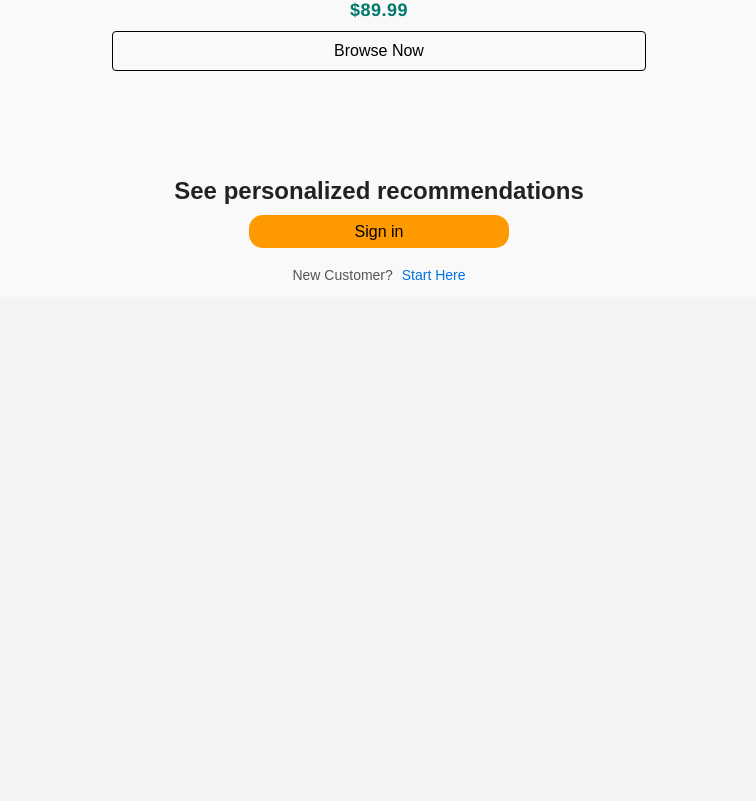
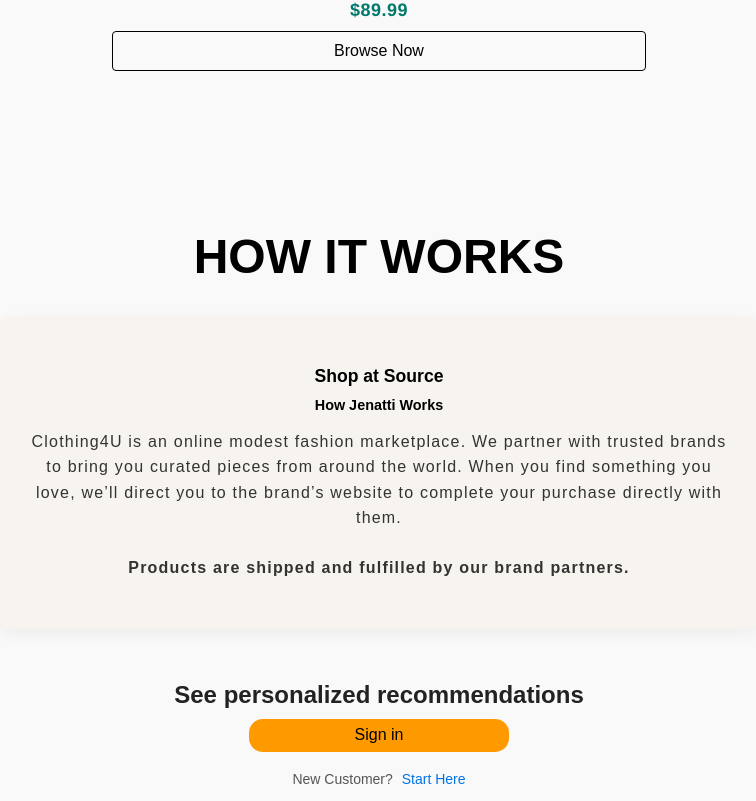
Before and after one commit to interns25sws/OS, a React (Vite) app in the folder frontend/: page / in a window 1280 px wide. Shown: the part 6798-7599 px from the top of the page, without its empty margins (261-1017 px from the left). Before the commit the page ends 7095 px from the top, so only its background shows below. Built offline with nearby package versions, Linux system fonts and the light colour scheme.

Commit message:
Auto-commit

```diff
--- a/frontend/src/App.jsx
+++ b/frontend/src/App.jsx
@@ -11,6 +11,7 @@
 import UserLogin from "./Pages/UserLogin.jsx";
 import ROUTES from "./Constants/routes.jsx";
 import DemandingProdcuts from "./Components/Demandingproducts.jsx"
+import HowItWorks from "./Components/HIW.jsx"
 
 function Home() {
   return (
@@ -21,6 +22,7 @@
       <MensCloth />
       <WomensCloth />
       <DemandingProdcuts />
+      <HowItWorks />
       <Recommendations />
     </>
   );
--- /dev/null
+++ b/frontend/src/Components/HIW.css
@@ -0,0 +1,52 @@
+.how-it-works {
+  text-align: center;
+  padding: 2rem;
+  font-family: Arial, sans-serif;
+  background-color: #f9f9f9;
+}
+
+.title {
+  font-size: 3rem;
+  font-weight: bold;
+  margin-bottom: 2rem;
+}
+
+.card {
+  background-color: #f7f4ef;
+  padding: 2rem;
+  border-radius: 15px;
+  max-width: 700px;
+  margin: 0 auto;
+  box-shadow: 0 5px 15px rgba(0, 0, 0, 0.05);
+  transition: box-shadow 0.3s ease, transform 0.3s ease;
+}
+
+.card:hover {
+  box-shadow: 0 12px 24px rgba(0, 0, 0, 0.12);
+  transform: translateY(-8px) scale(1.02);
+}
+
+.card h3 {
+  font-weight: bold;
+  margin-bottom: 10px;
+  font-size: 1.1rem;
+}
+
+.card h4 {
+  font-weight: bold;
+  margin-top: 5px;
+  margin-bottom: 1rem;
+  font-size: 0.9rem;
+}
+
+.card p {
+  font-size: 1rem;
+  letter-spacing: 1.2px;
+  color: #333;
+  line-height: 1.6;
+}
+
+.bold {
+  font-weight: bold;
+  margin-top: 1.5rem;
+}
--- /dev/null
+++ b/frontend/src/Components/HIW.jsx
@@ -0,0 +1,25 @@
+import React from 'react';
+import './HIW.css';
+
+const HowItWorks = () => {
+  return (
+    <section className="how-it-works">
+      <h2 className="title">HOW IT WORKS</h2>
+      <div className="card">
+        <h3>Shop at Source</h3>
+        <h4>How Jenatti Works</h4>
+        <p>
+          Clothing4U is an online modest fashion marketplace. We partner with trusted brands
+          to bring you curated pieces from around the world. When you find something you
+          love, we’ll direct you to the brand’s website to complete your purchase directly
+          with them.
+        </p>
+        <p className="bold">
+          Products are shipped and fulfilled by our brand partners.
+        </p>
+      </div>
+    </section>
+  );
+};
+
+export default HowItWorks;
```
